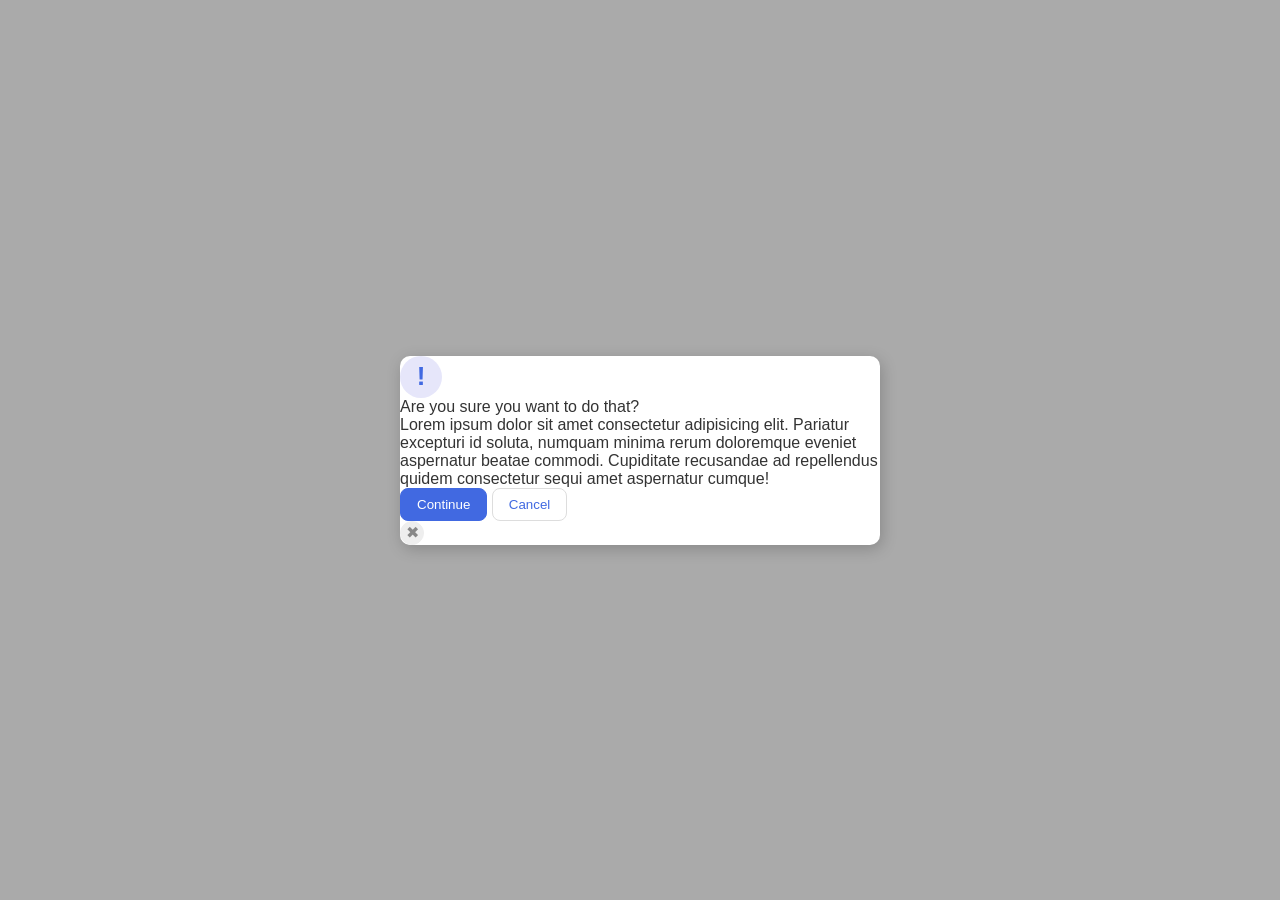
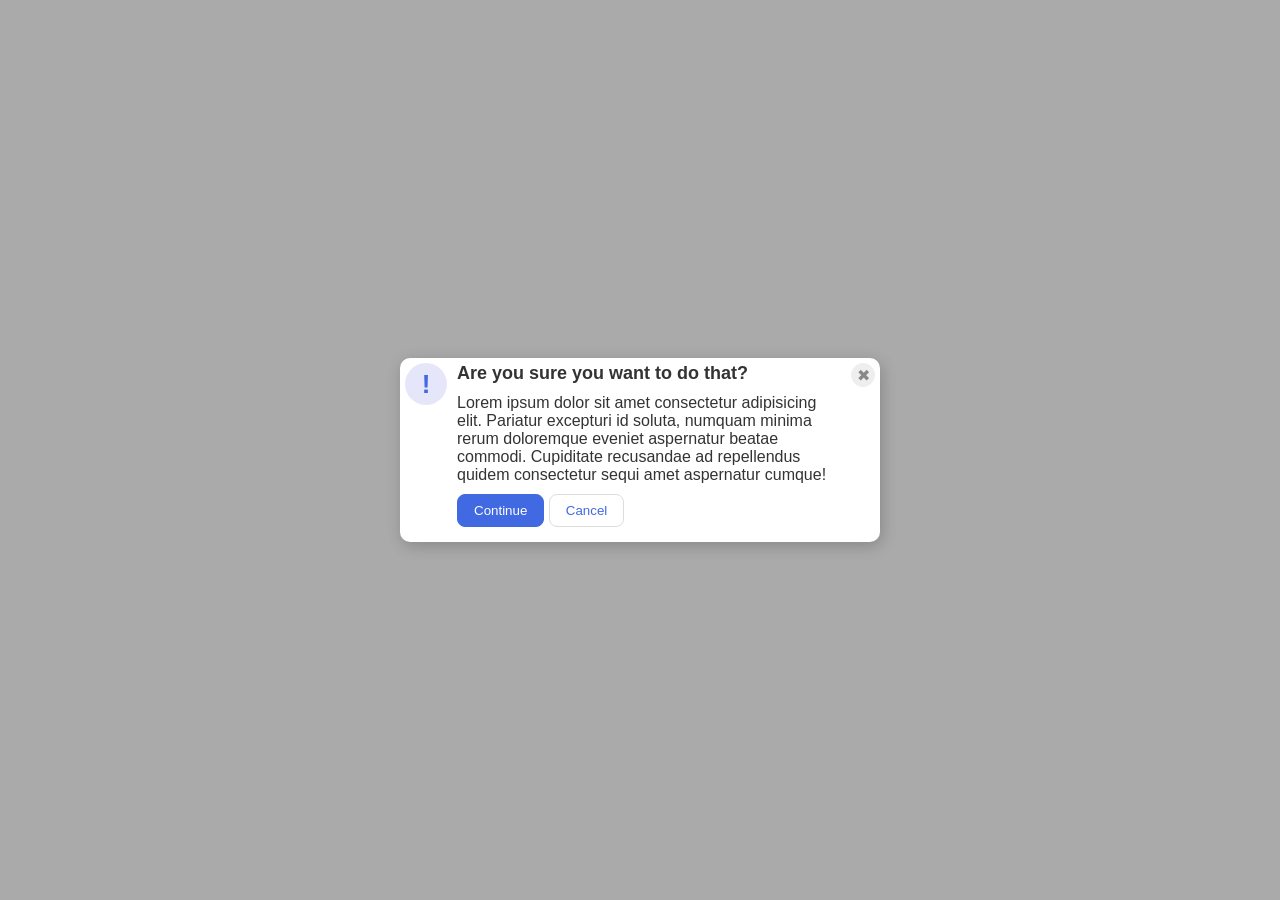

Add solution for 05-flex-modal

--- a/foundations/flex/05-flex-modal/style.css
+++ b/foundations/flex/05-flex-modal/style.css
@@ -20,6 +20,18 @@ body {
   width: 480px;
   border-radius: 10px;
   box-shadow: 2px 4px 16px rgba(0,0,0,.2);
+  display: flex;
+  align-items: flex-start;
+  justify-content: center;
+}
+
+.section {
+  flex: auto;
+  padding: 5px;
+}
+
+.center-section {
+  margin-bottom: 10px;
 }
 
 .icon {
@@ -66,4 +78,9 @@ button.cancel {
   background: white;
   border: 1px solid #ddd;
   color: royalblue;
+}
+
+.header {
+  font-weight: bold;
+  font-size: large;
 }
